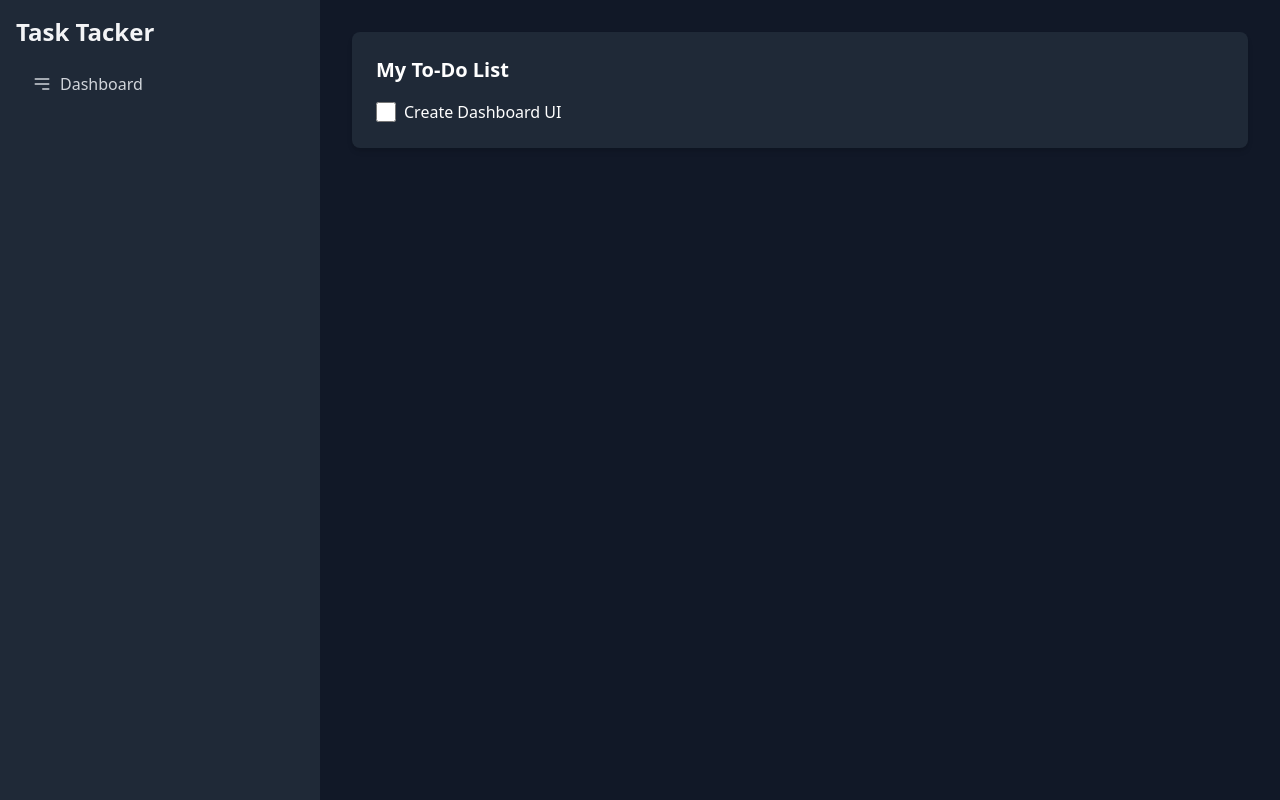
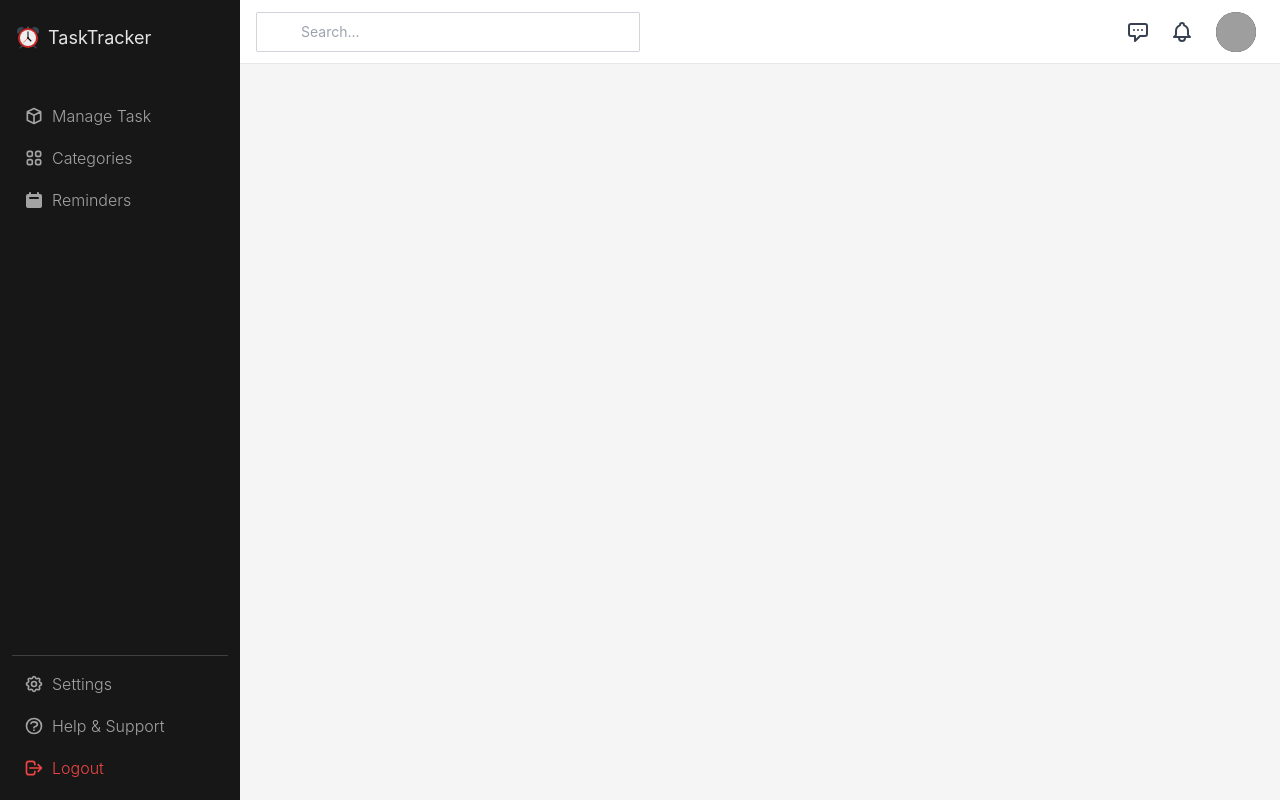
Before and after one commit to rohit-sharma-1802/task-tracker, a React (Create React App) app in the folder client/: page /dashboard in a window 1280 px wide. Built offline with nearby package versions, Linux system fonts and the light colour scheme; grey boxes are pictures that could not be loaded.

Commit message:
dashboard created

```diff
--- a/client/src/App.js
+++ b/client/src/App.js
@@ -2,6 +2,7 @@ import "../src/index.css";
 import React from "react";
 import { BrowserRouter, Routes, Route } from "react-router-dom";
 import { Home, Login, Signup, About, Dashboard } from "./pages";
+import TodosCard from "./components/TodosCard";
 
 function App() {
   return (
@@ -11,7 +12,12 @@ function App() {
         <Route path="/login" element={<Login />} />
         <Route path="/signup" element={<Signup />} />
         <Route path="/about" element={<About />} />
-        <Route path="/dashboard" element={<Dashboard />} />
+        <Route path="/dashboard" element={<Dashboard />}>
+          <Route path="todos" element={<TodosCard />} />
+          <Route path="manage-task" element={<TodosCard />} />
+          <Route path="categories" element={<TodosCard />} />
+          <Route path="reminders" element={<TodosCard />} />
+        </Route>
       </Routes>
     </BrowserRouter>
   );
--- /dev/null
+++ b/client/src/components/Header.js
@@ -0,0 +1,145 @@
+import React, { Fragment, useState } from "react";
+import { useNavigate } from "react-router-dom";
+import classNames from "classnames";
+import { HiOutlineBell, HiOutlineChatAlt } from "react-icons/hi";
+import { Popover, Transition } from "@headlessui/react";
+
+const Header = () => {
+  const navigate = useNavigate();
+  const [isMenuOpen, setIsMenuOpen] = useState(false);
+
+  const handleMenuClick = () => {
+    setIsMenuOpen(!isMenuOpen);
+  };
+
+  return (
+    <div className="bg-white h-16 px-4 flex items-center border-b border-gray-200 justify-between">
+      <div className="relative">
+        <input
+          type="text"
+          placeholder="Search..."
+          className="text-sm focus:outline-none active:outline-none border border-gray-300 w-[24rem] h-10 pl-11 pr-4 rounded-sm"
+        />
+      </div>
+      <div className="flex items-center gap-2 mr-2">
+        <Popover className="relative">
+          {({ open }) => (
+            <>
+              <Popover.Button
+                className={classNames(
+                  open && "bg-gray-100",
+                  "group inline-flex items-center rounded-sm p-1.5 text-gray-700 hover:text-opacity-100 focus:outline-none active:bg-gray-100"
+                )}
+              >
+                <HiOutlineChatAlt fontSize={24} />
+              </Popover.Button>
+              <Transition
+                as={Fragment}
+                enter="transition ease-out duration-200"
+                enterFrom="opacity-0 translate-y-1"
+                enterTo="opacity-100 translate-y-0"
+                leave="transition ease-in duration-150"
+                leaveFrom="opacity-100 translate-y-0"
+                leaveTo="opacity-0 translate-y-1"
+              >
+                <Popover.Panel className="absolute right-0 z-10 mt-2.5 transform w-80">
+                  <div className="bg-white rounded-sm shadow-md ring-1 ring-black ring-opacity-5 px-2 py-2.5">
+                    <strong className="text-gray-700 font-medium">
+                      Messages
+                    </strong>
+                    <div className="mt-2 py-1 text-sm">
+                      This is messages panel.
+                    </div>
+                  </div>
+                </Popover.Panel>
+              </Transition>
+            </>
+          )}
+        </Popover>
+        <Popover className="relative">
+          {({ open }) => (
+            <>
+              <Popover.Button
+                className={classNames(
+                  open && "bg-gray-100",
+                  "group inline-flex items-center rounded-sm p-1.5 text-gray-700 hover:text-opacity-100 focus:outline-none active:bg-gray-100"
+                )}
+              >
+                <HiOutlineBell fontSize={24} />
+              </Popover.Button>
+              <Transition
+                as={Fragment}
+                enter="transition ease-out duration-200"
+                enterFrom="opacity-0 translate-y-1"
+                enterTo="opacity-100 translate-y-0"
+                leave="transition ease-in duration-150"
+                leaveFrom="opacity-100 translate-y-0"
+                leaveTo="opacity-0 translate-y-1"
+              >
+                <Popover.Panel className="absolute right-0 z-10 mt-2.5 transform w-80">
+                  <div className="bg-white rounded-sm shadow-md ring-1 ring-black ring-opacity-5 px-2 py-2.5">
+                    <strong className="text-gray-700 font-medium">
+                      Notifications
+                    </strong>
+                    <div className="mt-2 py-1 text-sm">
+                      This is notification panel.
+                    </div>
+                  </div>
+                </Popover.Panel>
+              </Transition>
+            </>
+          )}
+        </Popover>
+        {/* User Profile */}
+        <div className="relative">
+          <div>
+            <button
+              onClick={handleMenuClick}
+              className="ml-2 bg-gray-800 flex text-sm rounded-full focus:outline-none focus:ring-2 focus:ring-neutral-400"
+            >
+              <span className="sr-only">Open user menu</span>
+              <div
+                className="h-10 w-10 rounded-full bg-sky-500 bg-cover bg-no-repeat bg-center"
+                style={{
+                  backgroundImage:
+                    'url("https://source.unsplash.com/80x80?face")',
+                }}
+              >
+                <span className="sr-only">Marc Backes</span>
+              </div>
+            </button>
+          </div>
+          {isMenuOpen && (
+            <div className="origin-top-right z-10 absolute right-0 mt-2 w-48 rounded-sm shadow-md p-1 bg-white ring-1 ring-black ring-opacity-5 focus:outline-none">
+              <div
+                onClick={() => navigate("/profile")}
+                className={classNames(
+                  "rounded-sm px-4 py-2 text-gray-700 cursor-pointer"
+                )}
+              >
+                Your Profile
+              </div>
+              <div
+                onClick={() => navigate("/settings")}
+                className={classNames(
+                  "rounded-sm px-4 py-2 text-gray-700 cursor-pointer"
+                )}
+              >
+                Settings
+              </div>
+              <div
+                className={classNames(
+                  "rounded-sm px-4 py-2 text-gray-700 cursor-pointer"
+                )}
+              >
+                Sign out
+              </div>
+            </div>
+          )}
+        </div>
+      </div>
+    </div>
+  );
+};
+
+export default Header;
--- a/client/src/components/Sidebar.js
+++ b/client/src/components/Sidebar.js
@@ -1,39 +1,58 @@
-// Sidebar.js
 import React from "react";
+import classNames from "classnames";
+import { Link, useLocation } from "react-router-dom";
+import { FcAlarmClock } from "react-icons/fc";
+import { HiOutlineLogout } from "react-icons/hi";
+import {
+  DASHBOARD_SIDEBAR_LINKS,
+  DASHBOARD_SIDEBAR_BOTTOM_LINKS,
+} from "../lib/constants";
 
-const Sidebar = () => {
+const linkClass =
+  "flex items-center gap-2 font-light px-3 py-2 hover:bg-neutral-700 hover:no-underline active:bg-neutral-600 rounded-sm text-base";
+
+export default function Sidebar() {
   return (
-    <div className="w-1/4 bg-gray-800 text-gray-100 h-screen">
-      <div className="p-4">
-        <h1 className="text-2xl font-bold mb-4">Task Tacker</h1>
-        <ul>
-          <li className="mb-2">
-            <a
-              href="#"
-              className="flex items-center py-2 px-4 text-gray-300 hover:bg-gray-600"
-            >
-              <svg
-                className="h-5 w-5 mr-2"
-                fill="none"
-                stroke="currentColor"
-                viewBox="0 0 24 24"
-                xmlns="http://www.w3.org/2000/svg"
-              >
-                <path
-                  strokeLinecap="round"
-                  strokeLinejoin="round"
-                  strokeWidth="2"
-                  d="M4 6h16M4 12h16m-7 6h7"
-                ></path>
-              </svg>
-              Dashboard
-            </a>
-          </li>
-          {/* Add more menu items as needed */}
-        </ul>
+    <div className="bg-neutral-900 w-60 p-3 flex flex-col">
+      <div className="flex items-center gap-2 px-1 py-3">
+        <FcAlarmClock fontSize={24} />
+        <span className="text-neutral-200 text-lg">TaskTracker</span>
+      </div>
+      <div className="py-8 flex flex-1 flex-col gap-0.5">
+        {DASHBOARD_SIDEBAR_LINKS.map((link) => (
+          <SidebarLink key={link.key} link={link} />
+        ))}
+      </div>
+      <div className="flex flex-col gap-0.5 pt-2 border-t border-neutral-700">
+        {DASHBOARD_SIDEBAR_BOTTOM_LINKS.map((link) => (
+          <SidebarLink key={link.key} link={link} />
+        ))}
+        <div className={classNames(linkClass, "cursor-pointer text-red-500")}>
+          <span className="text-xl">
+            <HiOutlineLogout />
+          </span>
+          Logout
+        </div>
       </div>
     </div>
   );
-};
+}
 
-export default Sidebar;
+function SidebarLink({ link }) {
+  const { pathname } = useLocation();
+
+  return (
+    <Link
+      to={link.path}
+      className={classNames(
+        pathname === link.path
+          ? "bg-neutral-700 text-white"
+          : "text-neutral-400",
+        linkClass
+      )}
+    >
+      <span className="text-xl">{link.icon}</span>
+      {link.label}
+    </Link>
+  );
+}
--- a/client/src/index.css
+++ b/client/src/index.css
@@ -2,8 +2,29 @@
 @tailwind components;
 @tailwind utilities;
 
-@layer components {
-    .socialIcon {
-        @apply w-11 border-[1px] border-blue-400 border-solid h-11 rounded-full px-2 py-1 text-pink-500 hover:text-blue-400 cursor-pointer transition duration-200 hover:animate-pulse;
+
+@layer base {
+    html {
+        font-family: 'Inter', sans-serif;
+        line-height: 1.3;
     }
+
+    table {}
+
+    th,
+    td {
+        @apply py-3 px-2.5 text-sm text-left border-y border-gray-200;
+    }
+
+    thead {
+        @apply bg-neutral-100;
+    }
+
+    th {
+        @apply font-semibold;
+    }
+
+    /* a {
+        @apply text-sky-500 hover:underline;
+    } */
 }
--- /dev/null
+++ b/client/src/lib/constants/index.js
@@ -0,0 +1,44 @@
+import React from "react";
+import {
+  HiOutlineViewGrid,
+  HiOutlineCube,
+  HiOutlineQuestionMarkCircle,
+  HiOutlineCog,
+  HiCalendar,
+} from "react-icons/hi";
+
+export const DASHBOARD_SIDEBAR_LINKS = [
+  {
+    key: "ManageTask",
+    label: "Manage Task",
+    path: "manage-task",
+    icon: <HiOutlineCube />,
+  },
+  {
+    key: "Categories",
+    label: "Categories",
+    path: "categories",
+    icon: <HiOutlineViewGrid />,
+  },
+  {
+    key: "Reminders",
+    label: "Reminders",
+    path: "reminders",
+    icon: <HiCalendar />,
+  },
+];
+
+export const DASHBOARD_SIDEBAR_BOTTOM_LINKS = [
+  {
+    key: "settings",
+    label: "Settings",
+    path: "/dashboard/settings",
+    icon: <HiOutlineCog />,
+  },
+  {
+    key: "support",
+    label: "Help & Support",
+    path: "/dashboard/support",
+    icon: <HiOutlineQuestionMarkCircle />,
+  },
+];
--- a/client/src/pages/DashBoard.js
+++ b/client/src/pages/DashBoard.js
@@ -1,15 +1,18 @@
-// Dashboard.js
 import React from "react";
+import { Outlet } from "react-router-dom";
 import Sidebar from "../components/Sidebar";
-import TodosCard from "../components/TodosCard";
+import Header from "../components/Header";
 
-const Dashboard = () => {
+export default function Dashboard() {
   return (
-    <div className="flex">
+    <div className="bg-neutral-100 h-screen w-screen overflow-hidden flex flex-row">
       <Sidebar />
-      <TodosCard />
+      <div className="flex flex-col flex-1">
+        <Header />
+        <div className="flex-1 p-4 min-h-0 overflow-auto">
+          <Outlet />
+        </div>
+      </div>
     </div>
   );
-};
-
-export default Dashboard;
+}
```
Also changed, not shown: client/package.json (+7 -13 lines), 2 other files (tests, documents, lock files or other folders).
